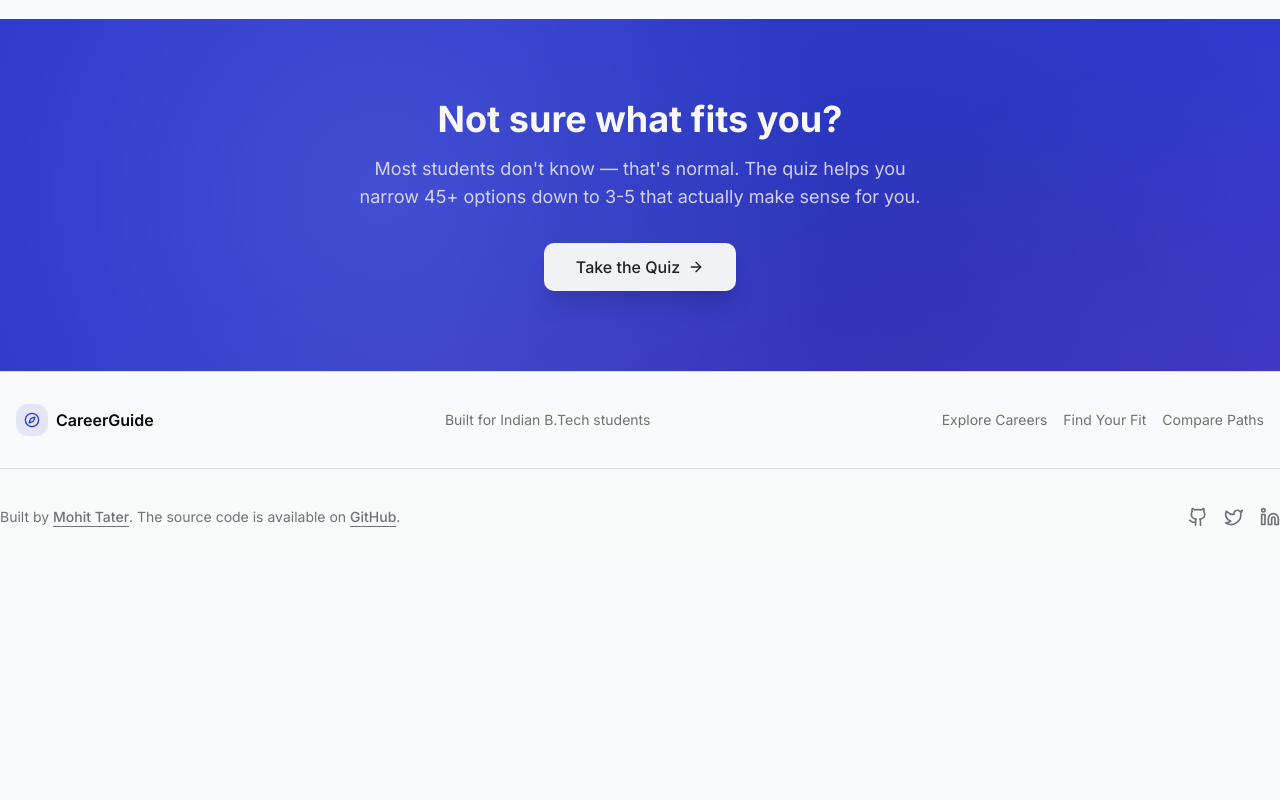
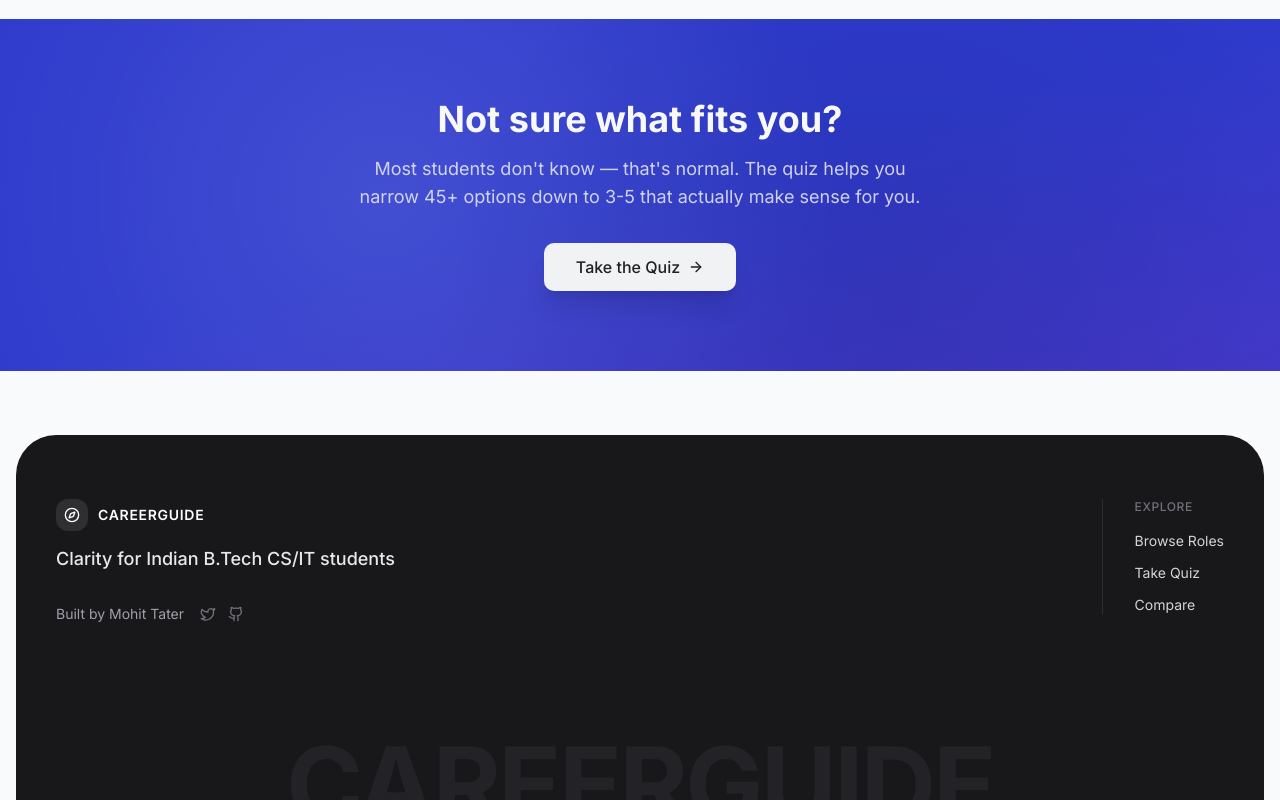
Before and after one commit to mnttnm/btech-cs-career-guide-india, a Next.js app: page / in a window 1280 px wide. Shown: the part 3096-3896 px from the top of the page. Before the commit the page ends 3661 px from the top, so only its background shows below. Built offline with nearby package versions, Linux system fonts and the light colour scheme.

Commit message:
Update page.tsx and Footer.tsx

```diff
--- a/src/app/page.tsx
+++ b/src/app/page.tsx
@@ -448,33 +448,7 @@ export default function HomePage() {
 
       {/* <SuccessFormula /> */}
 
-      {/* Footer */}
-      <footer className="border-t py-8">
-        <div className="container mx-auto px-4">
-          <div className="flex flex-col md:flex-row items-center justify-between gap-4">
-            <div className="flex items-center gap-2">
-              <div className="flex items-center justify-center w-8 h-8 rounded-lg bg-primary/10">
-                <Compass className="w-4 h-4 text-primary" />
-              </div>
-              <span className="font-semibold">CareerGuide</span>
-            </div>
-            <p className="text-sm text-muted-foreground text-center">
-              Built for Indian B.Tech students
-            </p>
-            <div className="flex gap-4 text-sm text-muted-foreground">
-              <Link href="/browse" className="hover:text-foreground transition-colors">
-                Explore Careers
-              </Link>
-              <Link href="/quiz" className="hover:text-foreground transition-colors">
-                Find Your Fit
-              </Link>
-              <Link href="/compare" className="hover:text-foreground transition-colors">
-                Compare Paths
-              </Link>
-            </div>
-          </div>
-        </div>
-      </footer>
+      {/* Footer is rendered globally via <Footer /> in RootLayout */}
     </div>
   )
 }
--- a/src/components/Footer.tsx
+++ b/src/components/Footer.tsx
@@ -1,43 +1,94 @@
 import Link from "next/link";
-import { Github, Twitter, Linkedin } from "lucide-react";
+import { Compass, Github, Linkedin, Twitter } from "lucide-react";
 
 export function Footer() {
   return (
-    <footer className="w-full border-t bg-background/95 backdrop-blur supports-[backdrop-filter]:bg-background/60">
-      <div className="container flex flex-col items-center justify-between gap-4 py-10 md:h-24 md:flex-row md:py-0">
-        <div className="flex flex-col items-center gap-4 px-8 md:flex-row md:gap-2 md:px-0">
-          <p className="text-center text-sm leading-loose text-muted-foreground md:text-left">
-            Built by{" "}
-            <a
-              href="https://twitter.com"
+    <footer className="relative mt-16 w-full overflow-hidden">
+      {/* Main footer container with dark background and rounded top corners */}
+      <div className="bg-zinc-900 dark:bg-zinc-950 rounded-t-[2rem] md:rounded-t-[2.5rem] mx-2 md:mx-4">
+        <div className="container relative z-10 py-12 md:py-16 px-6 md:px-10">
+          <div className="flex flex-col gap-10 lg:flex-row lg:items-start lg:justify-between">
+            {/* Brand & intro - Left side */}
+            <div className="max-w-sm space-y-4">
+              <div className="flex items-center gap-2.5">
+                <div className="flex h-8 w-8 items-center justify-center rounded-lg bg-white/10">
+                  <Compass className="h-4 w-4 text-white" aria-hidden="true" />
+                </div>
+                <span className="text-sm font-semibold uppercase tracking-wider text-white">
+                  CareerGuide
+                </span>
+              </div>
+              <p className="text-base md:text-lg font-medium text-white/90 leading-snug">
+                Clarity for Indian B.Tech CS/IT students
+              </p>
+
+              {/* Built by with social links */}
+              <div className="flex items-center gap-4 pt-4">
+                <Link
+                  href="https://www.linkedin.com/in/tatermohit/"
                   target="_blank"
                   rel="noreferrer"
-              className="font-medium underline underline-offset-4"
+                  className="text-sm text-zinc-400 hover:text-white transition-colors"
                 >
-              Mohit Tater
-            </a>
-            . The source code is available on{" "}
-            <a
+                  Built by Mohit Tater
+                </Link>
+                <div className="flex items-center gap-3">
+                  <Link
+                    href="https://twitter.com/tatermohit"
+                    target="_blank"
+                    rel="noreferrer"
+                    aria-label="Twitter"
+                    className="text-zinc-500 hover:text-white transition-colors"
+                  >
+                    <Twitter className="h-4 w-4" />
+                  </Link>
+                  <Link
                     href="https://github.com/mnttnm/btech-cs-career-guide-india"
                     target="_blank"
                     rel="noreferrer"
-              className="font-medium underline underline-offset-4"
+                    aria-label="GitHub"
+                    className="text-zinc-500 hover:text-white transition-colors"
                   >
-              GitHub
-            </a>
-            .
+                    <Github className="h-4 w-4" />
+                  </Link>
+                </div>
+              </div>
+            </div>
+
+            {/* Explore links column */}
+            <div className="md:border-l md:border-zinc-700/50 md:pl-8 text-sm">
+              <p className="text-xs font-medium uppercase tracking-wider text-zinc-500 mb-4">
+                Explore
               </p>
+              <div className="flex flex-col gap-3">
+                <Link
+                  href="/browse"
+                  className="text-zinc-300 hover:text-white transition-colors"
+                >
+                  Browse Roles
+                </Link>
+                <Link
+                  href="/quiz"
+                  className="text-zinc-300 hover:text-white transition-colors"
+                >
+                  Take Quiz
+                </Link>
+                <Link
+                  href="/compare"
+                  className="text-zinc-300 hover:text-white transition-colors"
+                >
+                  Compare
+                </Link>
               </div>
-        <div className="flex items-center gap-4">
-            <Link href="https://github.com/mnttnm" target="_blank" rel="noreferrer">
-                <Github className="h-5 w-5 text-muted-foreground hover:text-foreground transition-colors" />
-            </Link>
-            <Link href="https://twitter.com" target="_blank" rel="noreferrer">
-                <Twitter className="h-5 w-5 text-muted-foreground hover:text-foreground transition-colors" />
-            </Link>
-            <Link href="https://linkedin.com" target="_blank" rel="noreferrer">
-                <Linkedin className="h-5 w-5 text-muted-foreground hover:text-foreground transition-colors" />
-            </Link>
+            </div>
+          </div>
+        </div>
+
+        {/* Large brand watermark at the bottom */}
+        <div className="relative overflow-hidden h-20 md:h-28 flex items-end justify-center">
+          <div className="pointer-events-none select-none text-[4rem] md:text-[6.5rem] font-bold tracking-tight text-zinc-800/80 dark:text-zinc-800/60 leading-none translate-y-[35%]">
+            CAREERGUIDE
+          </div>
         </div>
       </div>
     </footer>
```
Lines whose indentation alone changed are shown as unchanged.
